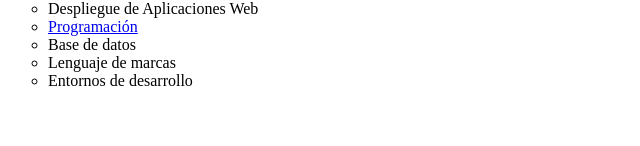
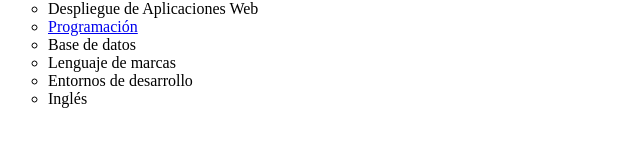
Before and after one commit to SofiaRebagliato/DawAct1_4, a plain HTML site: page index.html in a window 1280 px wide. Shown: the part 104-250 px from the top of the page, 0-640 px from the left. Drawn offline with Linux system fonts and the light colour scheme.

Commit message:
Módulo de inglés añadido

```diff
--- a/index.html
+++ b/index.html
@@ -17,6 +17,7 @@
         <li>Base de datos</li>
         <li>Lenguaje de marcas</li>
 	<li>Entornos de desarrollo</li>
+	<li>Inglés</li>
     </ul>
 </body>
 </html>
```
